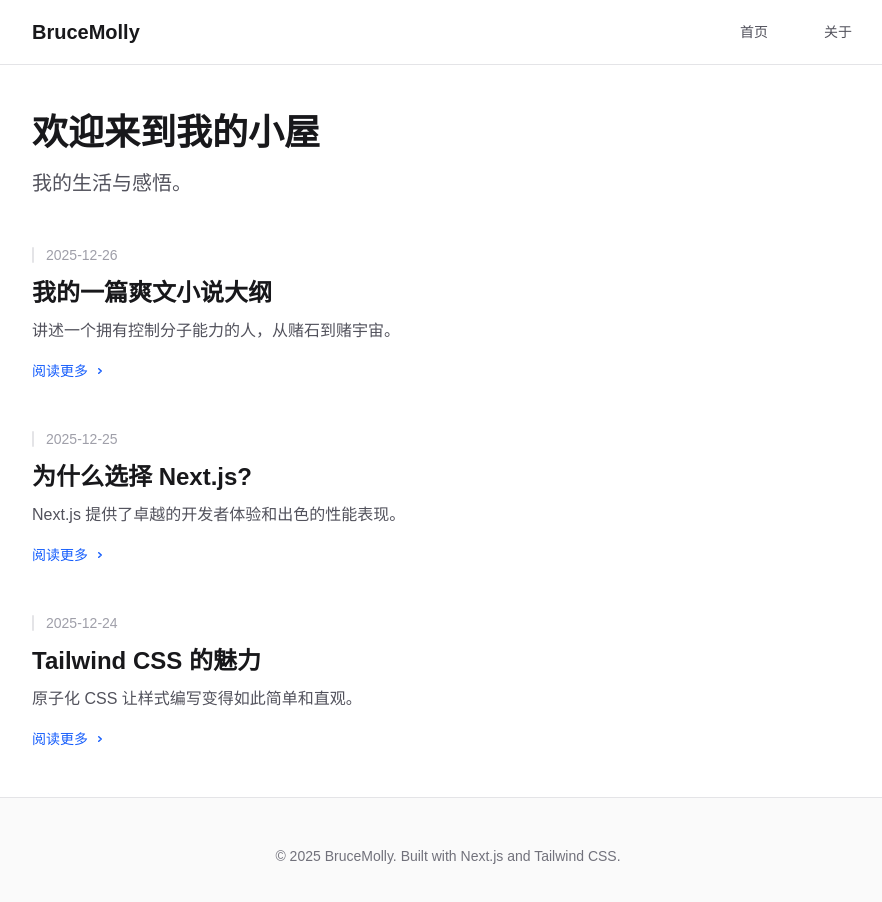
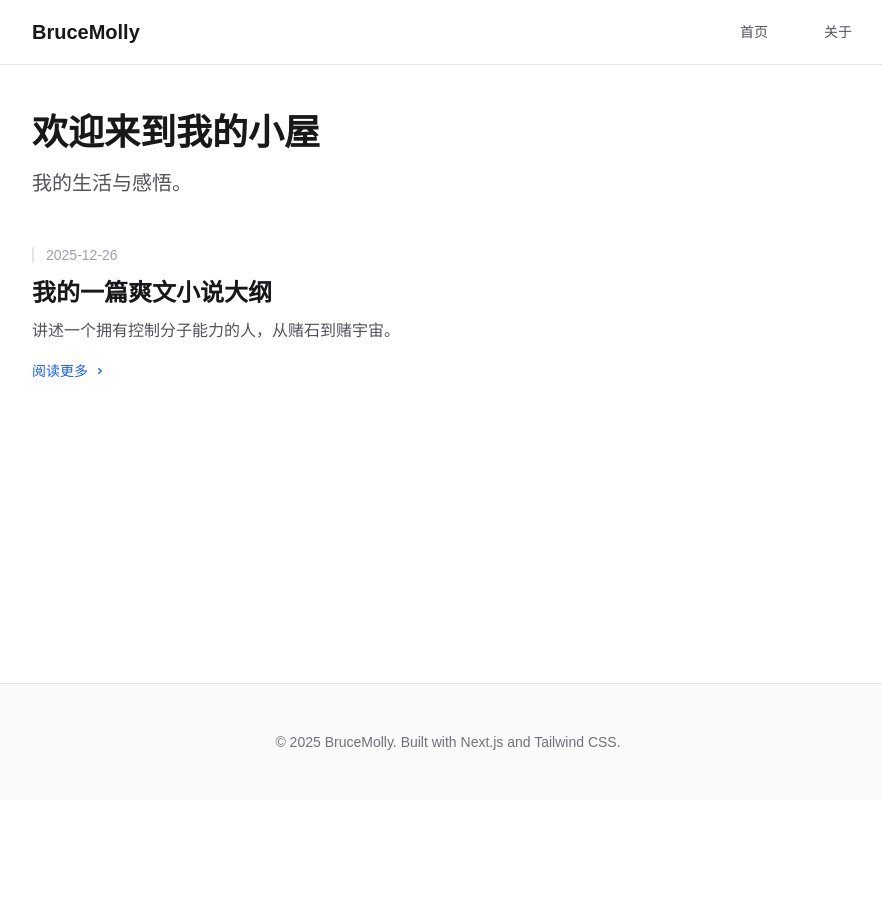
Before and after one commit to bruce439999-gif/app2, a Next.js app: page / in a window 1280 px wide. Shown: the top 902 px of the page, without its empty margins (192-1074 px from the left). After the commit the page ends 800 px from the top, so only its background shows below. Built offline with nearby package versions, Linux system fonts and the light colour scheme.

Commit message:
清空多余的博客文章，仅保留小说大纲

```diff
--- a/src/data/posts.ts
+++ b/src/data/posts.ts
@@ -13,19 +13,5 @@ export const posts: Post[] = [
     excerpt: '讲述一个拥有控制分子能力的人，从赌石到赌宇宙。',
     date: '2025-12-26',
     content: '这里是小说的详细大纲。主角意外获得控制分子的超能力，初期在都市中通过赌石积累财富，后期走向星际，开启一段震撼宇宙的冒险之旅。'
-  },
-  {
-    id: '2',
-    title: '为什么选择 Next.js?',
-    excerpt: 'Next.js 提供了卓越的开发者体验和出色的性能表现。',
-    date: '2025-12-25',
-    content: 'Next.js 是一个基于 React 的框架，它支持服务端渲染 (SSR)、静态生成 (SSG) 等多种模式，让 Web 开发变得更加高效。'
-  },
-  {
-    id: '3',
-    title: 'Tailwind CSS 的魅力',
-    excerpt: '原子化 CSS 让样式编写变得如此简单和直观。',
-    date: '2025-12-24',
-    content: 'Tailwind CSS 允许你直接在 HTML 中编写样式，大大提高了开发速度，并且易于维护。'
   }
 ];
```
